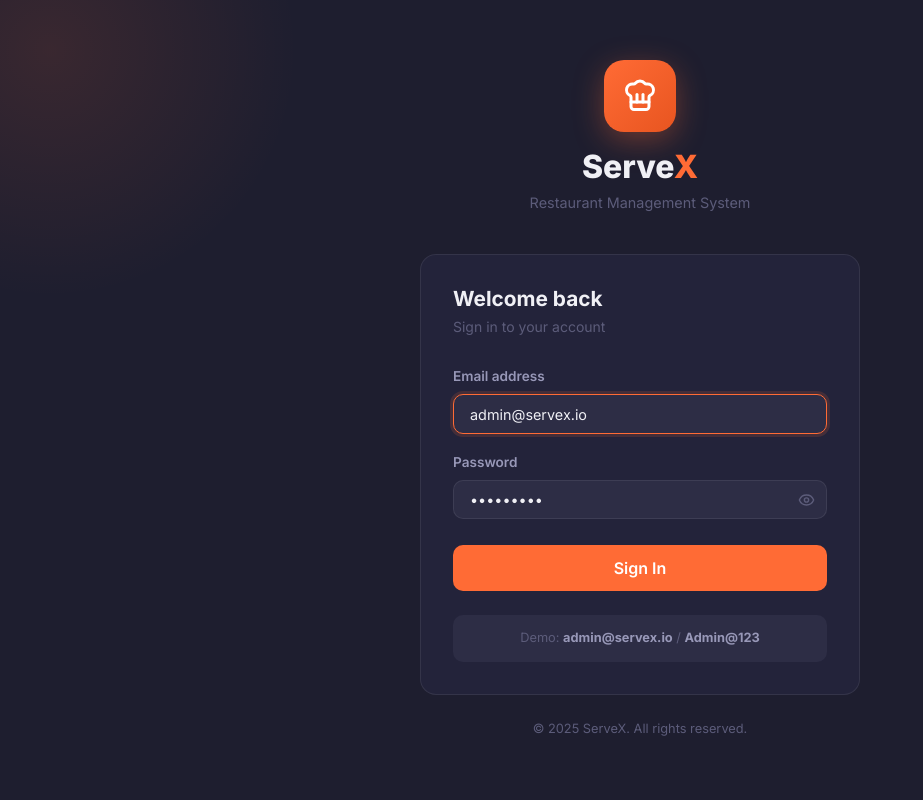
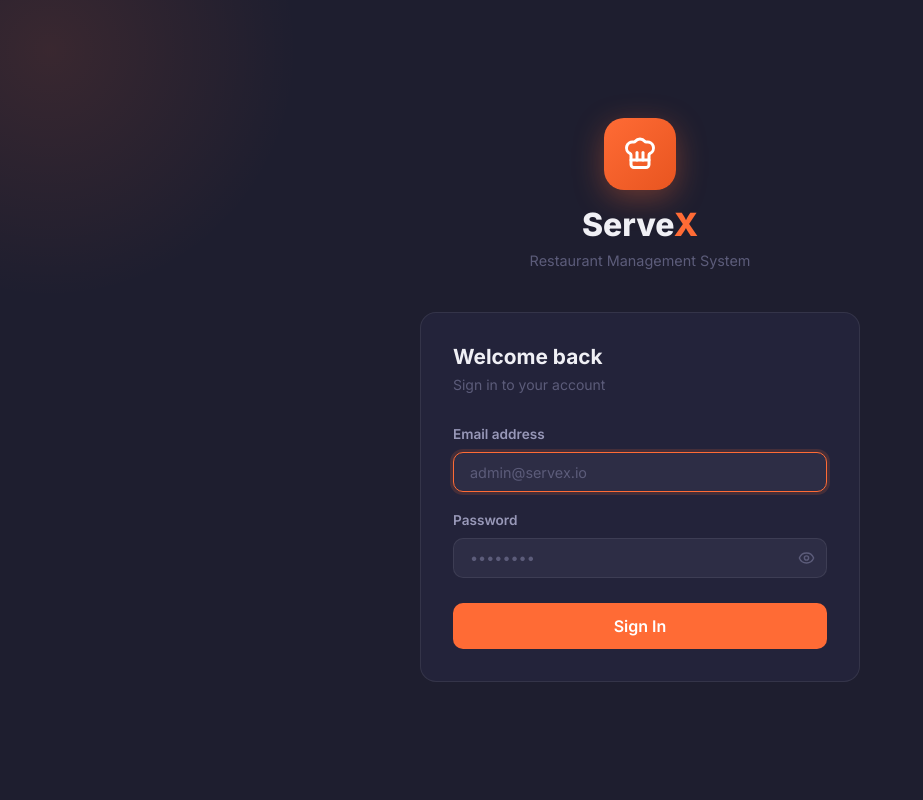
Before and after one commit to Mustafa-Diab2/resturantsystem, a React (Vite) app in the folder frontend/: page /login in a window 1280 px wide. Shown: the whole page, without its empty margins (0-923 px from the left). Built offline with nearby package versions, Linux system fonts and the light colour scheme.

Commit message:
fix(auth): update login page for supabase

```diff
--- a/frontend/src/pages/LoginPage.jsx
+++ b/frontend/src/pages/LoginPage.jsx
@@ -2,14 +2,12 @@ import { useState } from 'react';
 import { useNavigate } from 'react-router-dom';
 import { ChefHat, Eye, EyeOff, Loader2 } from 'lucide-react';
 import { login } from '../api/queries';
-import useAuthStore from '../store/authStore';
 import toast from 'react-hot-toast';
 
 export default function LoginPage() {
   const navigate = useNavigate();
-  const setAuth  = useAuthStore(s => s.setAuth);
 
-  const [form, setForm]       = useState({ email: 'admin@servex.io', password: 'Admin@123' });
+  const [form, setForm]         = useState({ email: '', password: '' });
   const [showPass, setShowPass] = useState(false);
   const [loading, setLoading]   = useState(false);
 
@@ -18,11 +16,12 @@ export default function LoginPage() {
     setLoading(true);
     try {
       const { data } = await login(form);
-      setAuth(data.data.user, data.data.accessToken, data.data.refreshToken);
+      // login natively updates the authStore in Supabase Auth now
       toast.success(`Welcome back, ${data.data.user.name}!`);
       navigate('/dashboard');
     } catch (err) {
-      toast.error(err.response?.data?.message || 'Login failed');
+      console.error(err);
+      toast.error(err.message || err.response?.data?.message || 'Login failed');
     } finally {
       setLoading(false);
     }
@@ -30,12 +29,10 @@ export default function LoginPage() {
 
   return (
     <div style={{ minHeight: '100vh', display: 'flex', alignItems: 'center', justifyContent: 'center', background: 'var(--dark)', padding: '1rem', position: 'relative', overflow: 'hidden' }}>
-      {/* Background blobs */}
       <div style={{ position: 'absolute', top: '-200px', left: '-200px', width: 500, height: 500, borderRadius: '50%', background: 'radial-gradient(circle, rgba(255,107,53,0.12), transparent 70%)', pointerEvents: 'none' }} />
       <div style={{ position: 'absolute', bottom: '-200px', right: '-200px', width: 500, height: 500, borderRadius: '50%', background: 'radial-gradient(circle, rgba(0,194,168,0.1), transparent 70%)', pointerEvents: 'none' }} />
 
       <div style={{ width: '100%', maxWidth: 440, animation: 'slideUp 0.4s ease' }}>
-        {/* Logo */}
         <div style={{ textAlign: 'center', marginBottom: '2.5rem' }}>
           <div style={{ width: 72, height: 72, borderRadius: 20, background: 'linear-gradient(135deg,#FF6B35,#e85520)', display: 'flex', alignItems: 'center', justifyContent: 'center', margin: '0 auto 1rem', boxShadow: '0 8px 30px rgba(255,107,53,0.35)' }}>
             <ChefHat size={36} color="#fff" />
@@ -46,7 +43,6 @@ export default function LoginPage() {
           <p style={{ color: 'var(--text-muted)', fontSize: '0.9rem' }}>Restaurant Management System</p>
         </div>
 
-        {/* Card */}
         <div className="card" style={{ padding: '2rem' }}>
           <h2 style={{ fontSize: '1.3rem', marginBottom: '0.25rem' }}>Welcome back</h2>
           <p style={{ fontSize: '0.875rem', marginBottom: '1.75rem', color: 'var(--text-muted)' }}>Sign in to your account</p>
@@ -89,16 +85,7 @@ export default function LoginPage() {
               {loading ? <><Loader2 size={18} className="spin" /> Signing in...</> : 'Sign In'}
             </button>
           </form>
-
-          {/* Demo hint */}
-          <div style={{ marginTop: '1.5rem', padding: '0.85rem', background: 'var(--dark-3)', borderRadius: 'var(--radius)', fontSize: '0.8rem', color: 'var(--text-muted)', textAlign: 'center' }}>
-            Demo: <strong style={{ color: 'var(--text-secondary)' }}>admin@servex.io</strong> / <strong style={{ color: 'var(--text-secondary)' }}>Admin@123</strong>
-          </div>
         </div>
-
-        <p style={{ textAlign: 'center', marginTop: '1.5rem', fontSize: '0.8rem', color: 'var(--text-muted)' }}>
-          © 2025 ServeX. All rights reserved.
-        </p>
       </div>
     </div>
   );
```
